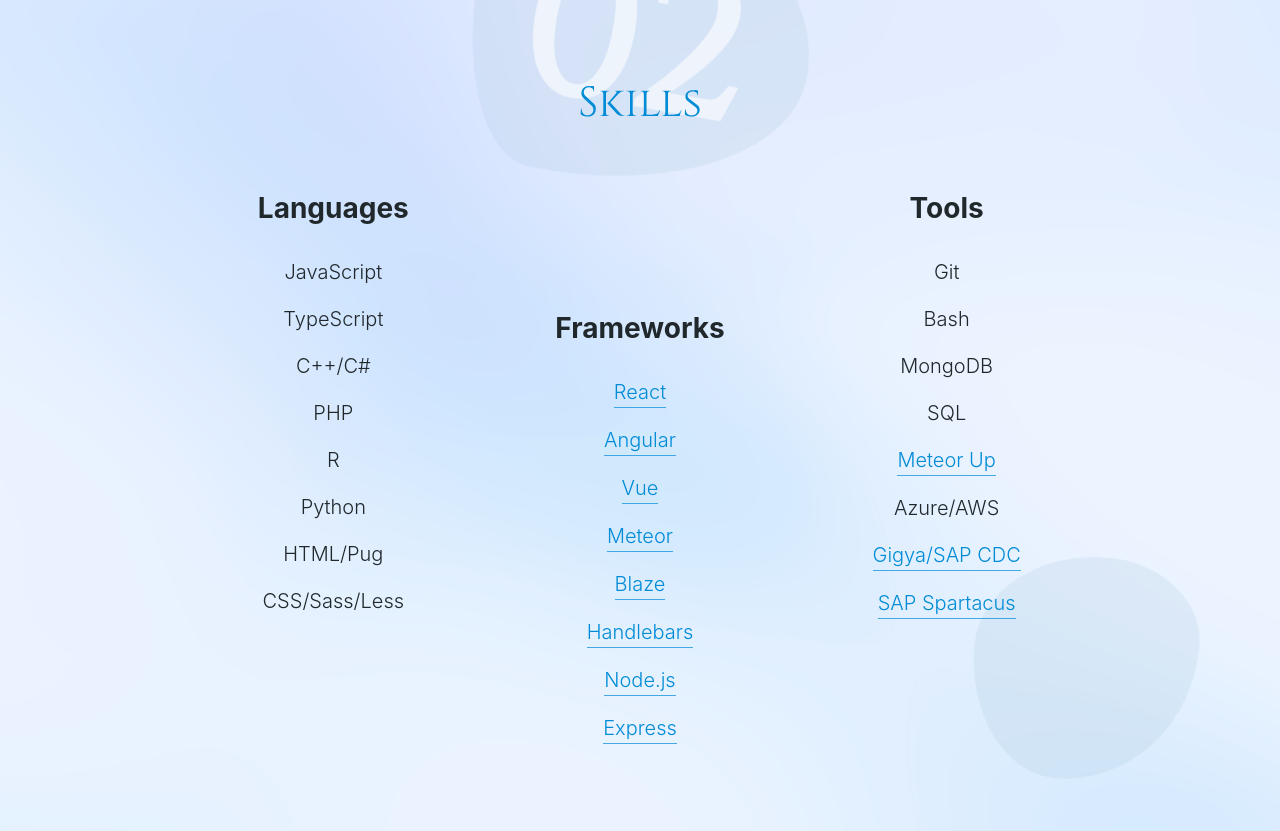
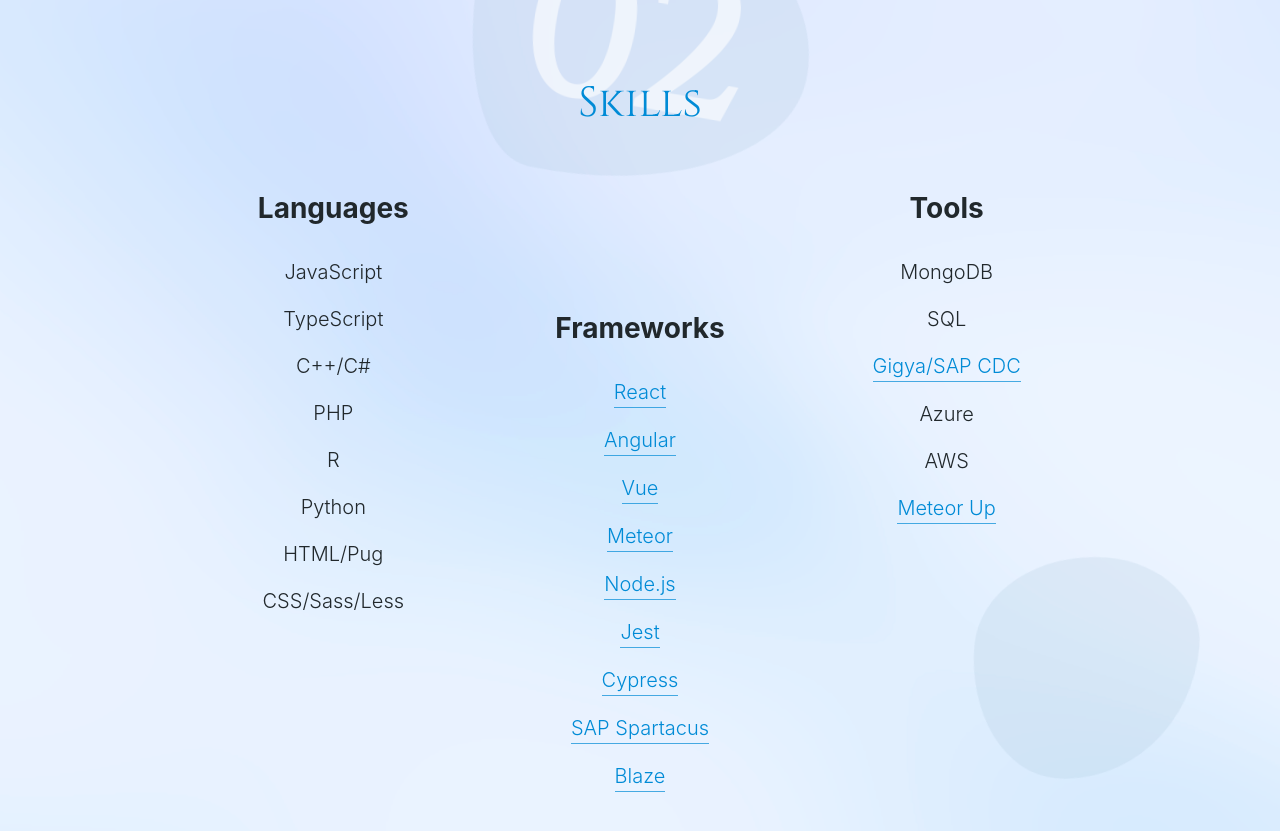
Before and after one commit to luismarques-io/luismarques-io.github.io, a Jekyll site: the page built from index.markdown, in a window 1280 px wide and 900 px high, scrolled down 1997 px. Shown: the top 831 px of the window. Built offline with Jekyll 4.4.1, drawn with Linux system fonts in a browser that asks for light colours; nearby versions of some CDN libraries; some web fonts are replaced; a script that is not in the unit is left out.

```diff
--- a/_data/skills.yml
+++ b/_data/skills.yml
@@ -17,24 +17,23 @@ frameworks:
     link: https://vuejs.org
   - name: Meteor
     link: https://www.meteor.com
-  - name: Blaze
-    link: http://blazejs.org
-  - name: Handlebars
-    link: https://handlebarsjs.com
   - name: Node.js
     link: https://nodejs.org/
-  - name: Express
-    link: https://expressjs.com
+  - name: Jest
+    link: https://jestjs.io/
+  - name: Cypress
+    link: https://www.cypress.io/
+  - name: SAP Spartacus
+    link: https://help.sap.com/docs/SAP_COMMERCE_COMPOSABLE_STOREFRONT
+  - name: Blaze
+    link: http://blazejs.org/
 
 tools:
-  - name: Git
-  - name: Bash
   - name: MongoDB
   - name: SQL
+  - name: Gigya/SAP CDC
+    link: https://help.sap.com/docs/SAP_CUSTOMER_DATA_CLOUD?locale=en-US
+  - name: Azure
+  - name: AWS
   - name: Meteor Up
     link: http://meteor-up.com
-  - name: Azure/AWS
-  - name: Gigya/SAP CDC
-    link: https://help.sap.com/docs/SAP_CUSTOMER_DATA_CLOUD?locale=en-US
-  - name: SAP Spartacus
-    link: https://help.sap.com/docs/SAP_COMMERCE_COMPOSABLE_STOREFRONT
```
Also changed, not shown: 1 other file.
